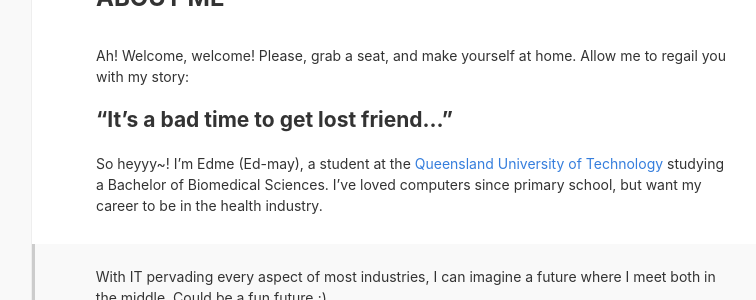
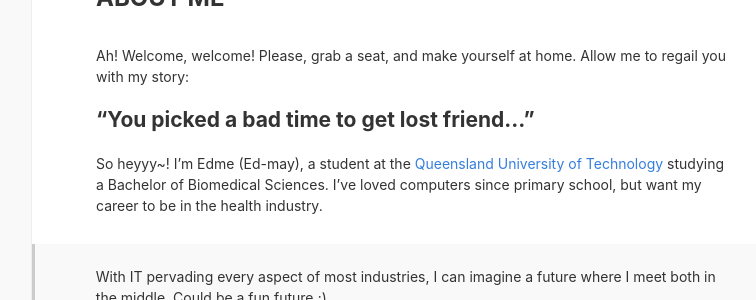
Before and after one commit to edamamev/edamamev.github.io, a Jekyll site: the page built from about.md, in a window 1280 px wide. Shown: the part 326-626 px from the top of the page, without its empty margins (225-981 px from the left). Built offline with Jekyll 4.4.1, drawn with Linux system fonts in a browser that asks for light colours; nearby versions of some CDN libraries.

Commit message:
About: [You picked a bad time to get lost friend]

```diff
--- a/about.md
+++ b/about.md
@@ -4,7 +4,7 @@ title: About Me
 
 Ah! Welcome, welcome! Please, grab a seat, and make yourself at home. Allow me to regail you with my story:
 
-## "It's a bad time to get lost friend..."
+## "You picked a bad time to get lost friend..."
 So heyyy~! I'm Edme (Ed-may), a student at the [Queensland University of Technology](https://qut.edu.au) studying a Bachelor of Biomedical Sciences. I've loved computers since primary school, but want my career to be in the health industry.
 > With IT pervading every aspect of most industries, I can imagine a future where I meet both in the middle. Could be a fun future ;)
 
```
